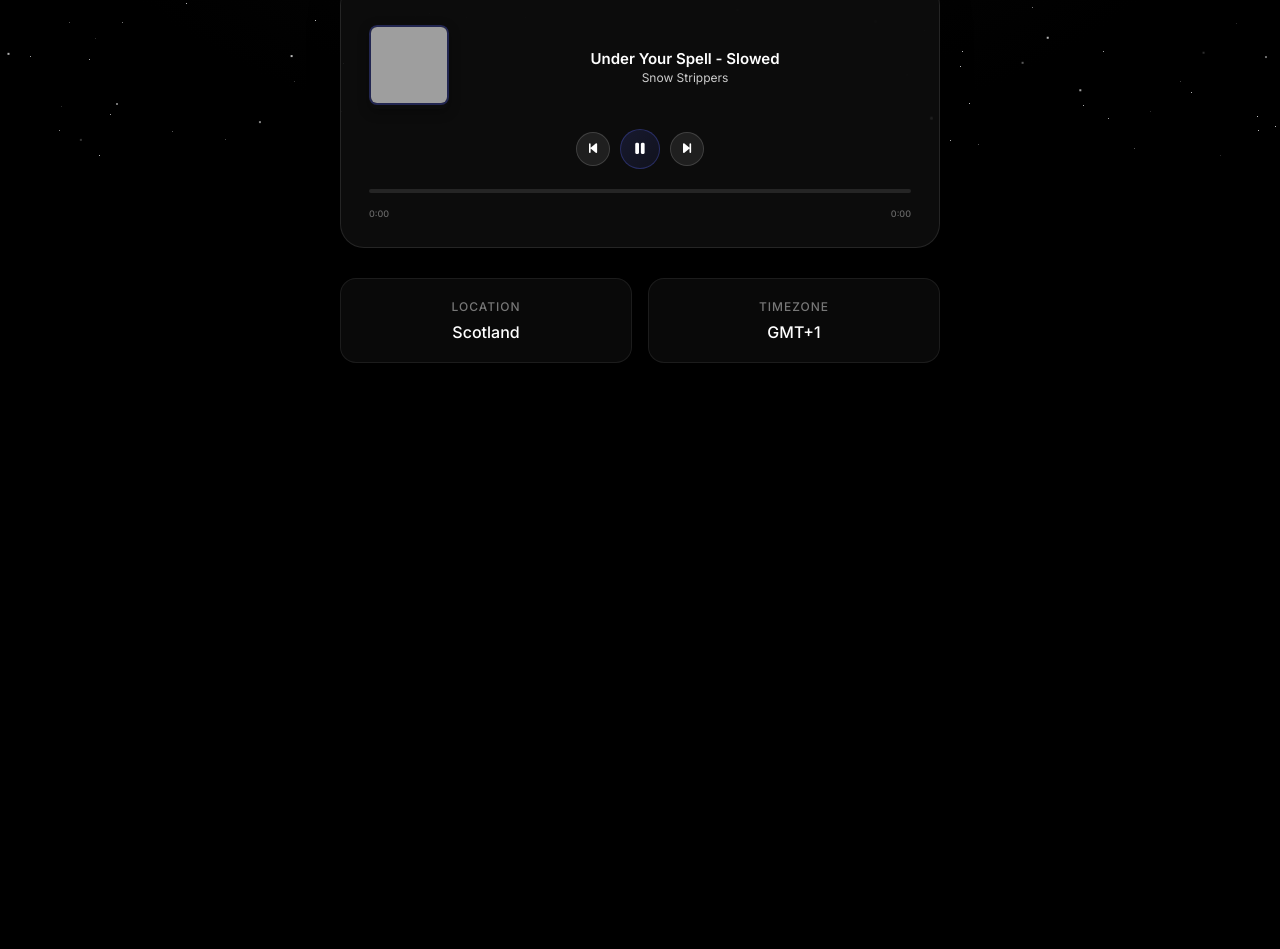
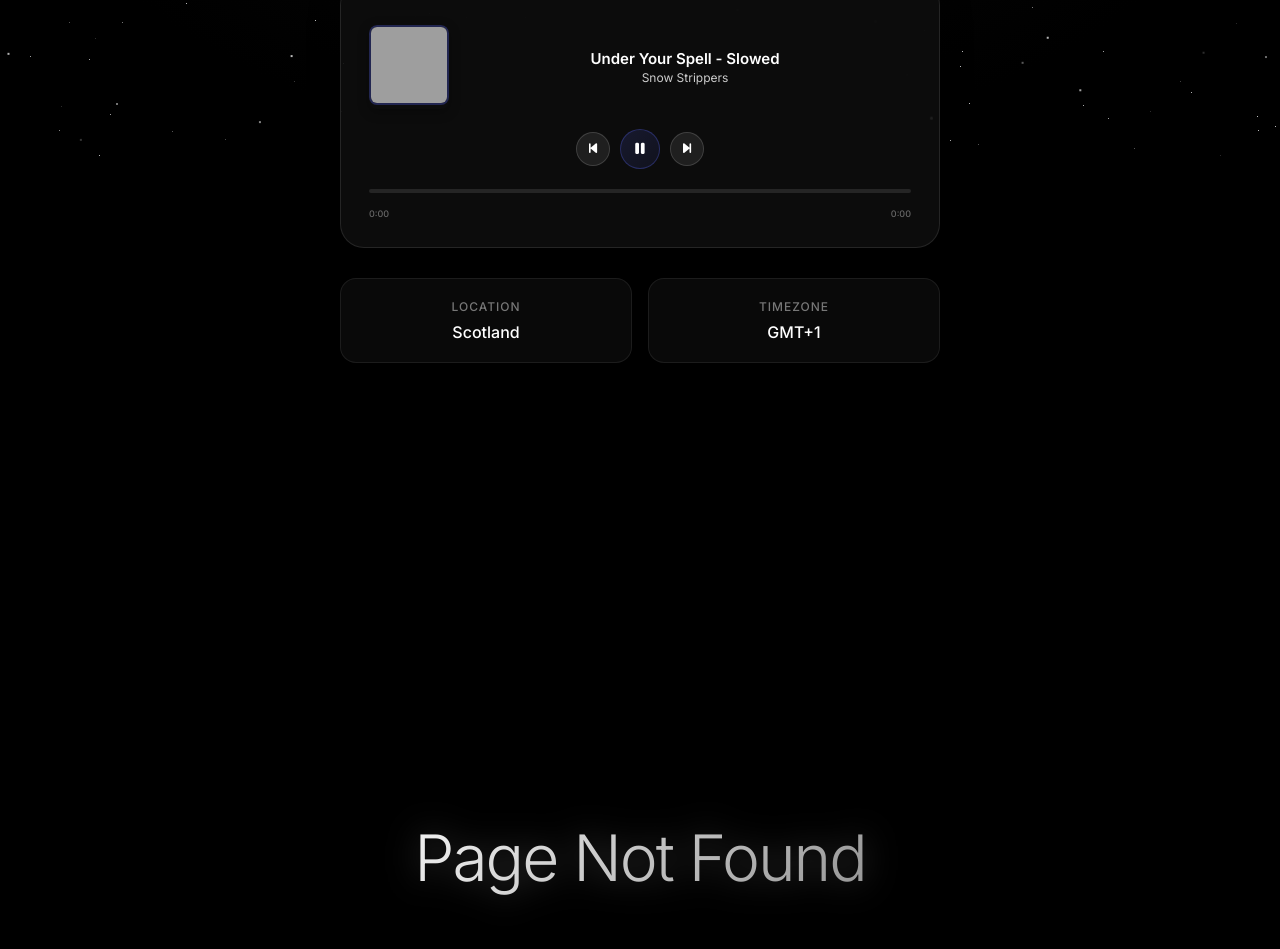
Before and after one commit to LowkeyFract/lowkeyfract.xyz, a plain HTML site: page index.html in a window 1280 px wide. Shown: the part 643-1592 px from the top of the page. Before the commit the page ends 1096 px from the top, so only its background shows below. Drawn offline with Linux system fonts and the light colour scheme; no server answers; grey boxes are pictures that could not be loaded.

Commit message:
Pre-Op Portfolio Tab

```diff
--- a/index.html
+++ b/index.html
@@ -35,6 +35,7 @@
     <nav class="fixed-nav">
         <div class="nav-container">
             <button class="nav-link active" onclick="showpage('home')">home</button>
+            <button class="nav-link" onclick="showpage('portfolio')">portfolio</button>
             <button class="nav-link" onclick="showpage('contact')">contact</button>
         </div>
     </nav>
@@ -105,6 +106,14 @@
         </div>
     </div>
 
+    <div id ="portfolio" class="container">
+        <div class="content">
+            <div class="header">
+                <h1 class="name">Page Not Found</h1>
+            </div>
+        </div>
+    </div>
+
     <div id="avatarmodal" class="avatar-modal">
         <div class="modal-content">
             <div class="modal-header">
```
